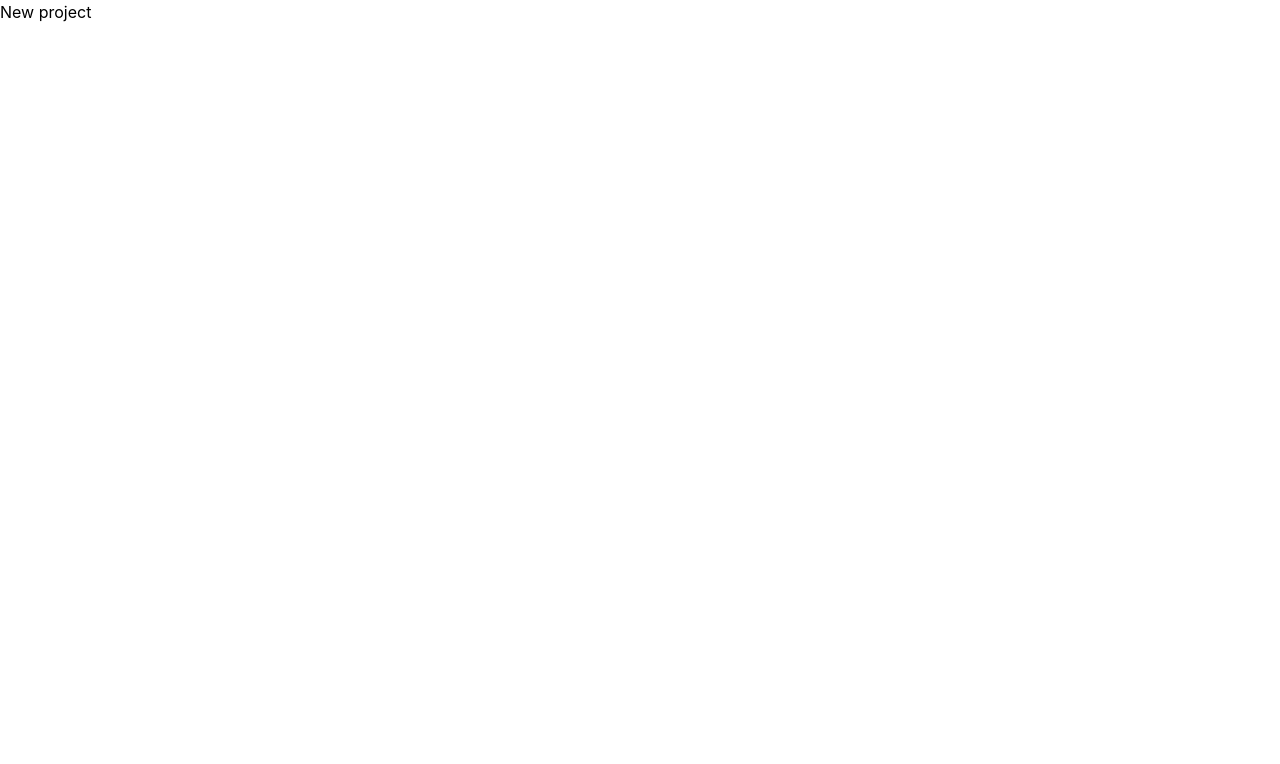
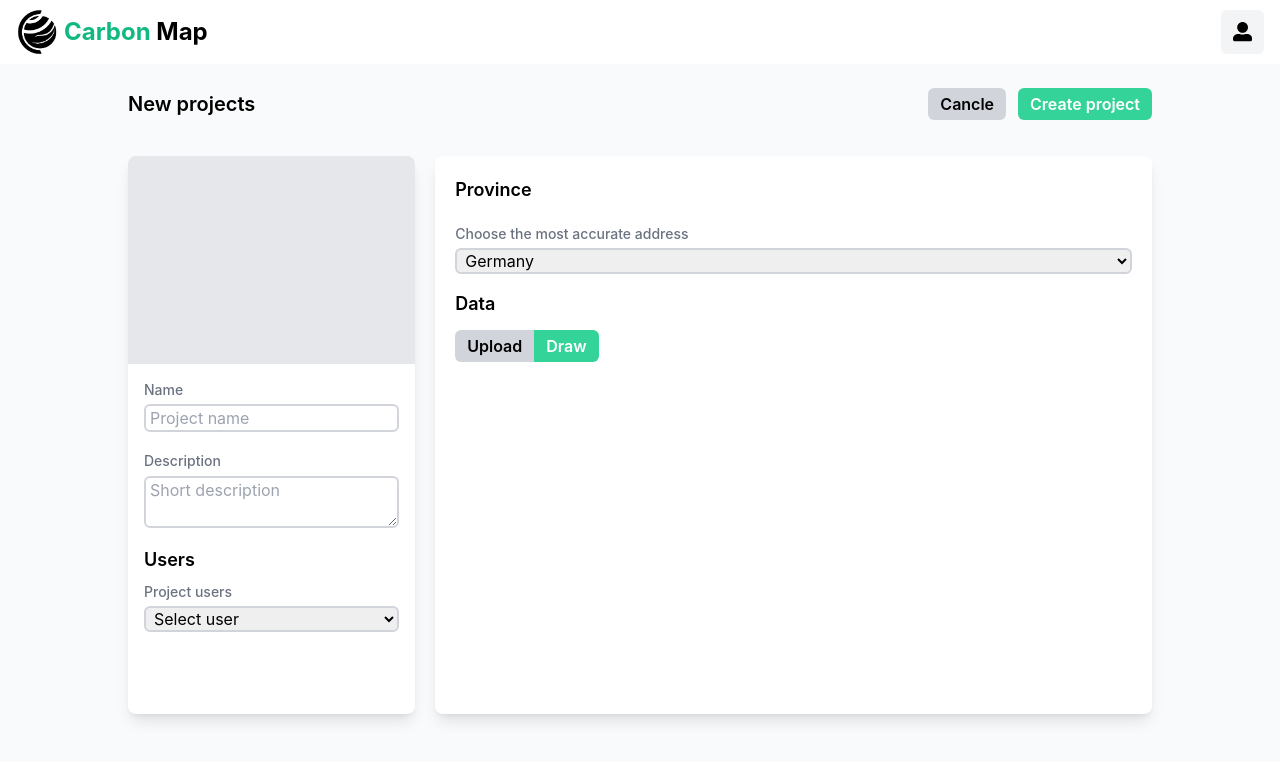
Before and after one commit to MinooHadi/carbon-map, a React (Create React App) app: page /create in a window 1280 px wide. Shown: the top 764 px of the page. Built offline with nearby package versions, Linux system fonts and the light colour scheme.

Commit message:
feat: create new project page

```diff
--- a/src/components/pages/createNewProject/index.jsx
+++ b/src/components/pages/createNewProject/index.jsx
@@ -1,7 +1,76 @@
 import React from "react";
+import { Button, Header, Input } from "../../shared";
 
 function CreateNewProject() {
-  return <h1>New project</h1>;
+  return (
+    <>
+      <Header />
+      <div className="bg-gray-50">
+        <div className="w-[80%] m-auto py-6 flex justify-between items-center mb-3">
+          <h1 className="text-xl font-semibold">New projects</h1>
+          <div className="flex gap-3">
+            <Button
+              className="bg-gray-300 font-semibold py-1 px-3 rounded-md"
+              title="Cancle"
+            />
+            <Button
+              className="bg-emerald-400 text-white font-semibold py-1 px-3 rounded-md"
+              title="Create project"
+            />
+          </div>
+        </div>
+        <div className="w-[80%] m-auto flex flex-wrap gap-[2%] pb-12 ">
+          <div className="w-[28%] bg-white shadow-lg rounded-lg">
+            <div className="bg-gray-200 h-52 rounded-t-lg"></div>
+            <div className="h-[350px] p-4">
+              <div>
+                <Input
+                  lable="Name"
+                  type="text"
+                  className="border-2 border-gray-300 px-1 rounded-md mb-4"
+                  placeholder="Project name"
+                />
+                <label className="text-sm font-medium text-gray-500">
+                  Description
+                </label>
+                <textarea
+                  className="border-2 border-gray-300 rounded-md w-[100%] px-1 mt-1 "
+                  placeholder="Short description"
+                />
+              </div>
+              <div className="mt-3">
+                <h1 className="font-semibold text-lg mb-2">Users</h1>
+                <div className="flex flex-col">
+                  <label className="text-sm font-medium text-gray-500 mb-1">
+                    Project users
+                  </label>
+                  <select className="border-2 border-gray-300 px-1 rounded-md mb-4">
+                    <option value="">Select user</option>
+                  </select>
+                </div>
+              </div>
+            </div>
+          </div>
+          <div className="w-[70%] bg-white p-5 shadow-lg rounded-lg">
+            <h1 className="text-lg font-semibold">Province</h1>
+            <div className="flex flex-col mt-5">
+              <label className="text-sm font-medium text-gray-500 mb-1">
+                Choose the most accurate address
+              </label>
+              <select className="border-2 border-gray-300 px-1 rounded-md mb-4">
+                <option value="">Germany</option>
+              </select>
+              <h1 className="text-lg font-semibold">Data</h1>
+              <div className="mt-3">
+                <Button title="Upload" className="bg-gray-300 font-semibold py-1 px-3 rounded-l-md" />
+                <Button title="Draw" className="bg-emerald-400 text-white font-semibold py-1 px-3 rounded-r-md" />
+              </div>
+            </div>
+          </div>
+        </div>
+      </div>
+    </>
+  );
 }
 
 export default CreateNewProject;
--- a/src/components/shared/input/index.jsx
+++ b/src/components/shared/input/index.jsx
@@ -2,11 +2,14 @@ import React from "react";
 
 function Input(props) {
   return (
-    <input
-      className={props.className}
-      type={props.type}
-      placeholder={props.placeholder}
-    />
+    <div className="flex flex-col">
+      <label className="text-sm font-medium text-gray-500 mb-1"> {props.lable} </label>
+      <input
+        className={props.className}
+        type={props.type}
+        placeholder={props.placeholder}
+      />
+    </div>
   );
 }
 
```
